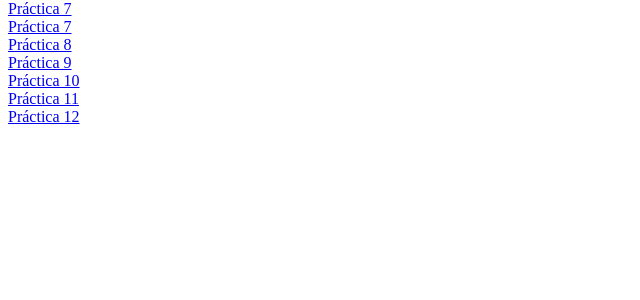
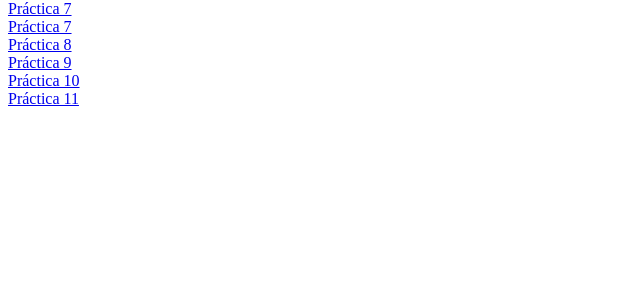
Before and after one commit to Arxfa27/Mis-paginas, a PHP site: page / in a window 1280 px wide. Shown: the part 364-664 px from the top of the page, without its empty margins (0-640 px from the left). Run offline with PHP 8.4, Linux system fonts and the light colour scheme.

Commit message:
Update index.php

```diff
--- a/index.php
+++ b/index.php
@@ -43,8 +43,6 @@
             <br>
             <a href="10.png" title="Práctica 10"> Práctica 10 </a>
             <br>
-            <a href="PRACTICA 9.1" title="Práctica 11"> Práctica 11 </a>
-            <br>
-            <a href="PRACTICARAFA.html" title="Práctica 12"> Práctica 12</a>
+            <a href="PRACTICARAFA.html" title="Práctica 11"> Práctica 11</a>
         </body>
 </html>
```
